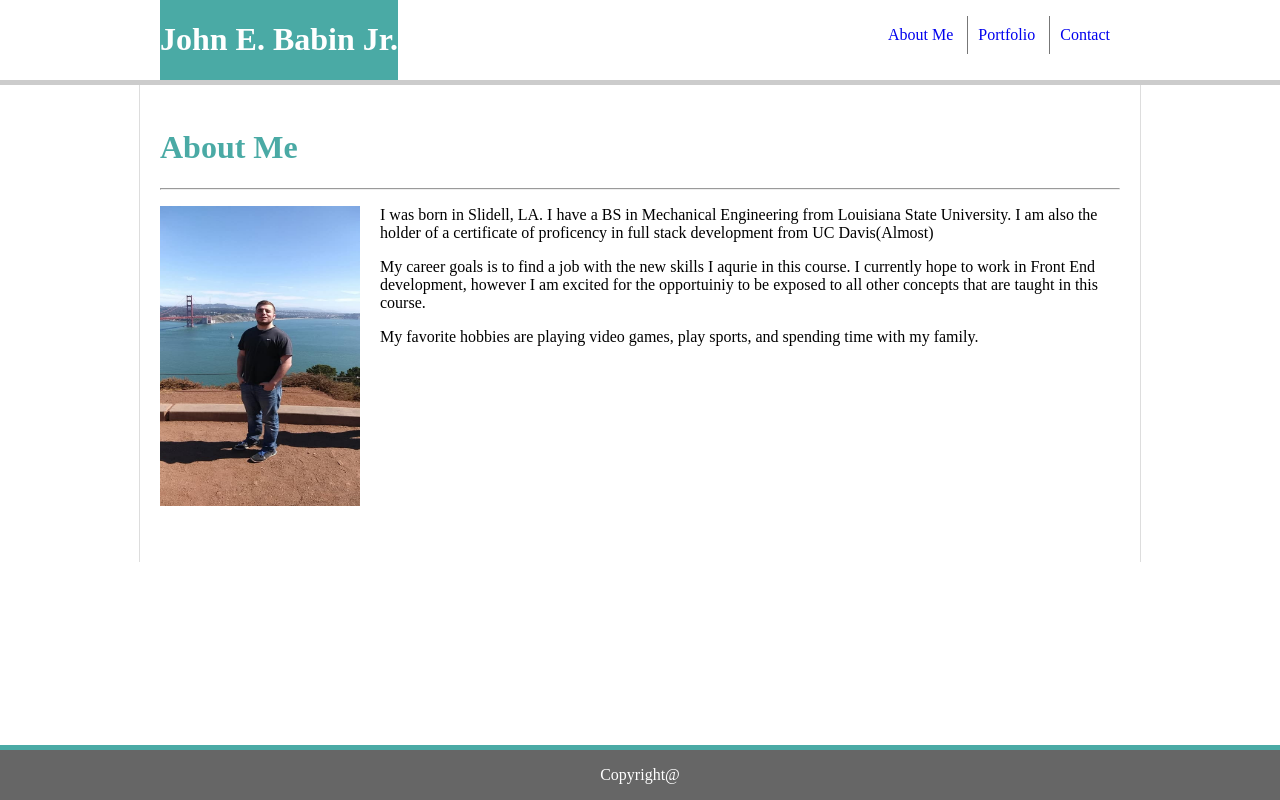
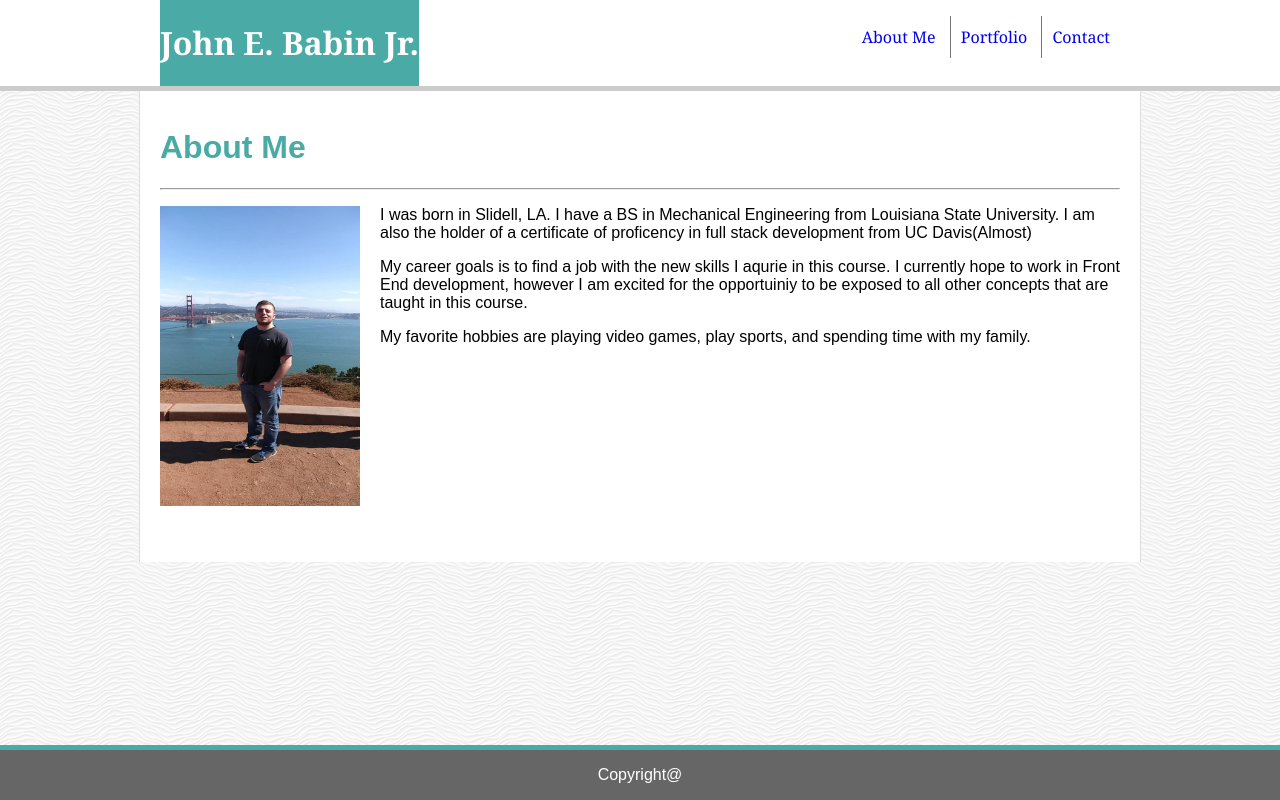
Before and after one commit to JohnEBabinJr/Basic-Portfolio, a plain HTML site: page index.html in a window 1280 px wide. Drawn offline with Linux system fonts and the light colour scheme.

Commit message:
added background and font family

```diff
--- a/assets/css/style.css
+++ b/assets/css/style.css
@@ -8,6 +8,7 @@
     border-bottom: 5px solid #cccccc;
     background-color: #ffffff;
     z-index: 5;
+    font-family: 'Georgia', Times, 'Times New Roman', Times, serif;
 }
 
 .alignment {
@@ -21,6 +22,7 @@
     color: white;
     background-color: #4aaaa5;
     text-align: center;
+    font-family: 'Georgia', Times, 'Times New Roman', Times, serif;
 }
 
 .navbar {
@@ -28,17 +30,20 @@
     background-color: white;
     color: darkgray;
     float: right;
+    font-family: 'Georgia', Times, 'Times New Roman', Times, serif;
 }
 
 .navbar ul {
     padding: 0;
     list-style: none;
+    font-family: 'Georgia', Times, 'Times New Roman', Times, serif;
 }
 
 .navbar li {
     display: inline-block;
     vertical-align: middle;
     border-left: 1px solid #777777;
+    font-family: 'Georgia', Times, 'Times New Roman', Times, serif;
 }
 
 .navbar li:first-child{
@@ -50,6 +55,7 @@
     align-items: center;
     padding: 10px;
     display: inline-block;
+    font-family: 'Georgia', Times, 'Times New Roman', Times, serif;
 }
 
 .sectionindex {
@@ -64,6 +70,7 @@
     border-width: 1px;
     border-left-style: solid;
     border-right-style: solid;
+    font-family: 'Arial', 'Helvetica Neue', Helvetica, sans-serif;
 }
 
 #Me{
@@ -86,6 +93,7 @@
     border-width: 1px;
     border-left-style: solid;
     border-right-style: solid;
+    font-family: 'Arial', 'Helvetica Neue', Helvetica, sans-serif;
 }
 
 .sectioncontact {
@@ -101,6 +109,7 @@
     border-width: 1px;
     border-left-style: solid;
     border-right-style: solid;
+    font-family: 'Arial', 'Helvetica Neue', Helvetica, sans-serif;
 }
 
 input[type=text], select, textarea {
@@ -145,6 +154,7 @@ input[type=submit]:hover {
     border-width: 5px;
     border-color: #4aaaa5;
     z-index: 5;
+    font-family: 'Arial', 'Helvetica Neue', Helvetica, sans-serif;
 }
 
 .text{
@@ -154,6 +164,7 @@ input[type=submit]:hover {
     width: 100%;
     bottom: 5%;
     z-index: 1;
+    font-family: 'Arial', 'Helvetica Neue', Helvetica, sans-serif;
 }
 
 .box{
--- a/index.html
+++ b/index.html
@@ -13,7 +13,7 @@
         -->
 </head>
 
-<body>
+<body background="assets/images/white-waves.png">
     <div class="header">
         <div class="alignment">
             <div class="name">
```
Also changed, not shown: contact.html (+1 -1 lines), portfolio.html (+1 -1 lines), assets/images/white-waves.png (added).
